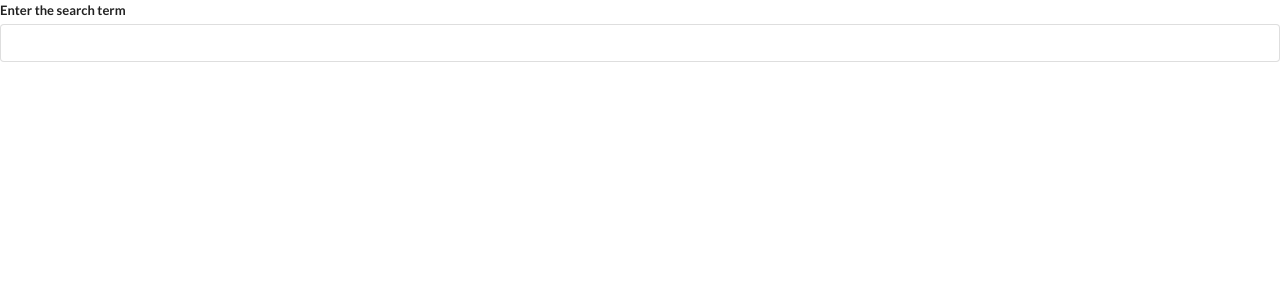
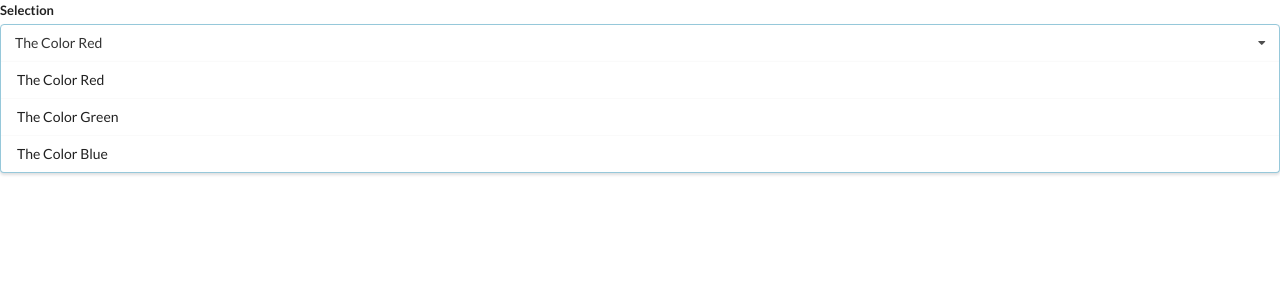
Before and after one commit to YohanesMulugeta/reactHooks-Exercise, a React (Create React App) app: page /Search in a window 1280 px wide. Shown: the top 300 px of the page. Built offline with nearby package versions, Linux system fonts and the light colour scheme.

Commit message:
the drop down with select state

```diff
--- a/src/components/Accordion.js
+++ b/src/components/Accordion.js
@@ -1,6 +1,4 @@
 import React, { useState } from "react"; // useStaet gives us access to use a state in our functional component
-
-import "./style.css";
 
 const Accordion = ({ items }) => {
   // this is the same as props.items
--- a/src/components/App.js
+++ b/src/components/App.js
@@ -1,9 +1,9 @@
-import React from "react";
+import React, { useState } from "react";
 
 import Accordion from "./Accordion";
 import Exercise from "./Exercise";
 import Search from "./Search";
-import "./style.css";
+import DropDown from "./DropDown";
 
 const items = [
   {
@@ -20,13 +20,26 @@ const items = [
   },
 ];
 
+const options = [
+  { label: "The Color Red", value: "red" },
+  { label: "The Color Green", value: "green" },
+  { label: "The Color Blue", value: "blue" },
+];
+
 // PROJECT
 
 export default () => {
+  const [selected, setSelected] = useState(options[0]);
+
   return (
     <div className="smooth">
       {/* <Accordion items={items} /> */}
-      <Search />
+      {/* <Search /> */}
+      <DropDown
+        options={options}
+        selected={selected}
+        onSelectedChange={setSelected}
+      />
     </div>
   );
 };
--- a/src/components/DropDown.js
+++ b/src/components/DropDown.js
@@ -1,5 +1,30 @@
 import React, { useState, useEffect } from "react";
 
-export default () => {
-  return <div>Drop down</div>;
+export default ({ options, selected, onSelectedChange }) => {
+  const renderOptions = options.map((opt, i) => {
+    return (
+      <div
+        key={opt.value}
+        className="item"
+        onClick={() => {
+          onSelectedChange(opt);
+        }}
+      >
+        {opt.label}
+      </div>
+    );
+  });
+
+  return (
+    <div className="ui form">
+      <div className="ui field">
+        <label className="label">Selection</label>
+        <div className="ui selection dropdown visible active">
+          <i className="dropdown icon"></i>
+          <div className="text">{selected.label}</div>
+          <div className="menu visible transition">{renderOptions}</div>
+        </div>
+      </div>
+    </div>
+  );
 };
--- a/src/components/style.css
+++ /dev/null
@@ -1,3 +0,0 @@
-.smooth {
-  transition: all 0.3s;
-}
```
